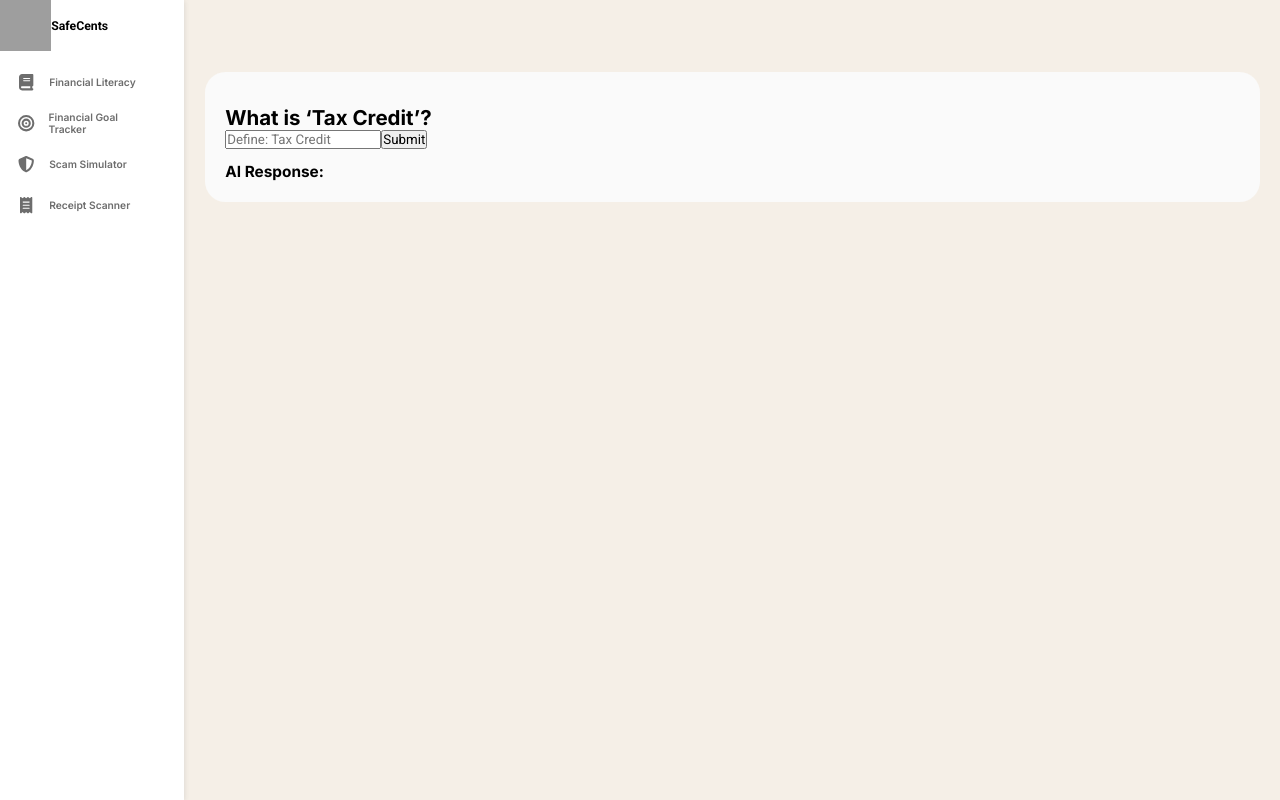
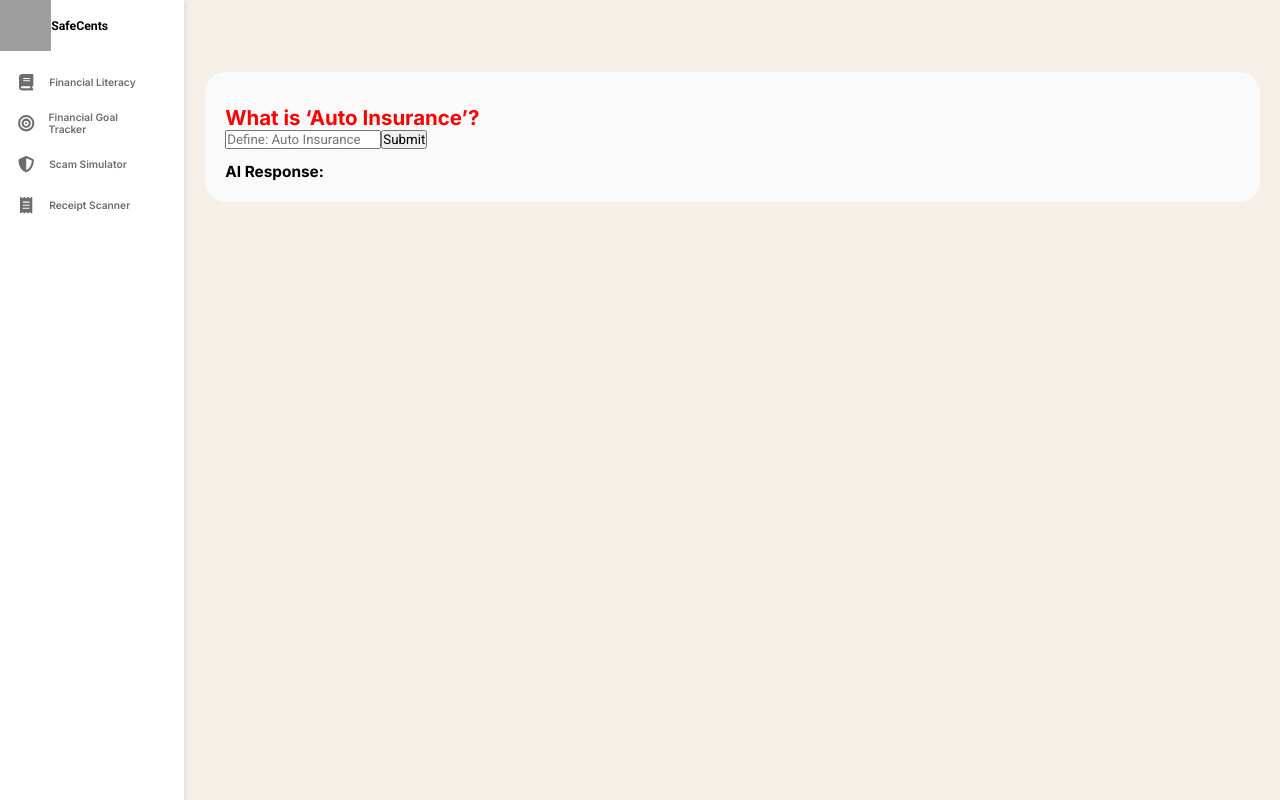
Before and after one commit to dIwnsgml/blu-hackathon-2025, a Next.js app: page /dashboard/vocab in a window 1280 px wide. Built offline with nearby package versions, Linux system fonts and the light colour scheme; grey boxes are pictures that could not be loaded.

Commit message:
hydration error

```diff
--- a/src/app/(main)/page.js
+++ b/src/app/(main)/page.js
@@ -243,7 +243,7 @@ export default function Home() {
               </Box>
               <Box
                 title="Community Learning &amp; Discussions"
-                description={`Join a vibrant community of users, share experiences, and learn from others&apos; financial journeys.`}
+                description={`Join a vibrant community of users, share experiences, and learn from others' financial journeys.`}
               >
                 <FontAwesomeIcon icon={faUsers} />
               </Box>
--- a/src/app/(main)/page.module.css
+++ b/src/app/(main)/page.module.css
@@ -14,6 +14,8 @@
   margin: 0rem var(--main-offset) 10rem var(--main-offset);
   display: flex;
   align-items: center;
+  padding-left: 50px;
+  padding-right: 50px;
 }
 
 .section .title {
--- a/src/app/dashboard/vocab/page.js
+++ b/src/app/dashboard/vocab/page.js
@@ -1,15 +1,19 @@
 "use client"
 
 import styles from "./page.module.css";
-import { useState, useRef, useCallback } from "react";
+import { useState, useRef, useCallback, useEffect } from "react";
 import terms from '../../../terms.js'
 
 export default function Vocab() {
 
   const inputRef = useRef(null);
-  const [term, setTerm] = useState(terms[Math.floor(Math.random() * terms.length)]);
+  const [term, setTerm] = useState(null);
   const [aiResponse, setAiResponse] = useState("");
   const [chatHistory, setChatHistory] = useState([]);
+
+  useEffect(() => {
+    setTerm(terms[Math.floor(Math.random() * terms.length)])
+  }, []);
 
   const defineTerm = useCallback((term) => {
     const attempt = inputRef.current.value;
@@ -52,7 +56,7 @@ export default function Vocab() {
     <div className={"page"}>
       <main className="main">
         <br />
-        <h1 style={{ 'color': 'black' }}>
+        <h1 className={styles.termQuestion}>
           What is &lsquo;{term}&rsquo;?
         </h1>
         <label>
--- a/src/app/dashboard/vocab/page.module.css
+++ b/src/app/dashboard/vocab/page.module.css
@@ -0,0 +1,3 @@
+.termQuestion {
+  color: red;
+}
```
